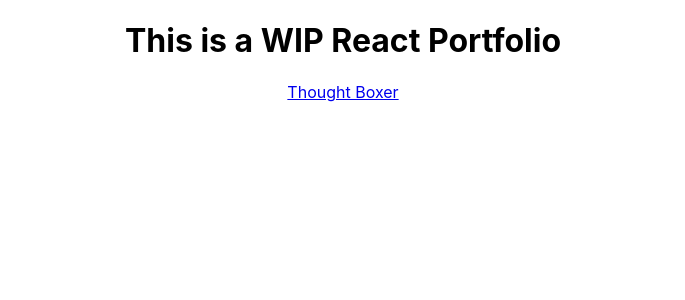
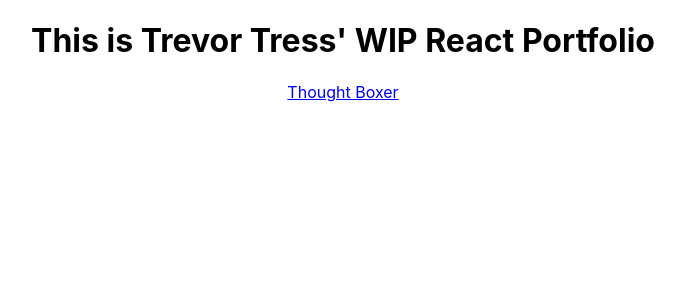
Before and after one commit to TrevorTress/portfolio, a React (Create React App) app: page / in a window 1280 px wide. Shown: the top 300 px of the page, without its empty margins (297-982 px from the left). Built offline with nearby package versions, Linux system fonts and the light colour scheme.

Commit message:
test update

```diff
--- a/src/App.js
+++ b/src/App.js
@@ -5,7 +5,7 @@ function App() {
   return (
     <div className="App">
       <h1>
-        This is a WIP React Portfolio
+        This is Trevor Tress' WIP React Portfolio
       </h1>
 
       <a href="https://thoughtboxer.herokuapp.com/">Thought Boxer</a>
```
